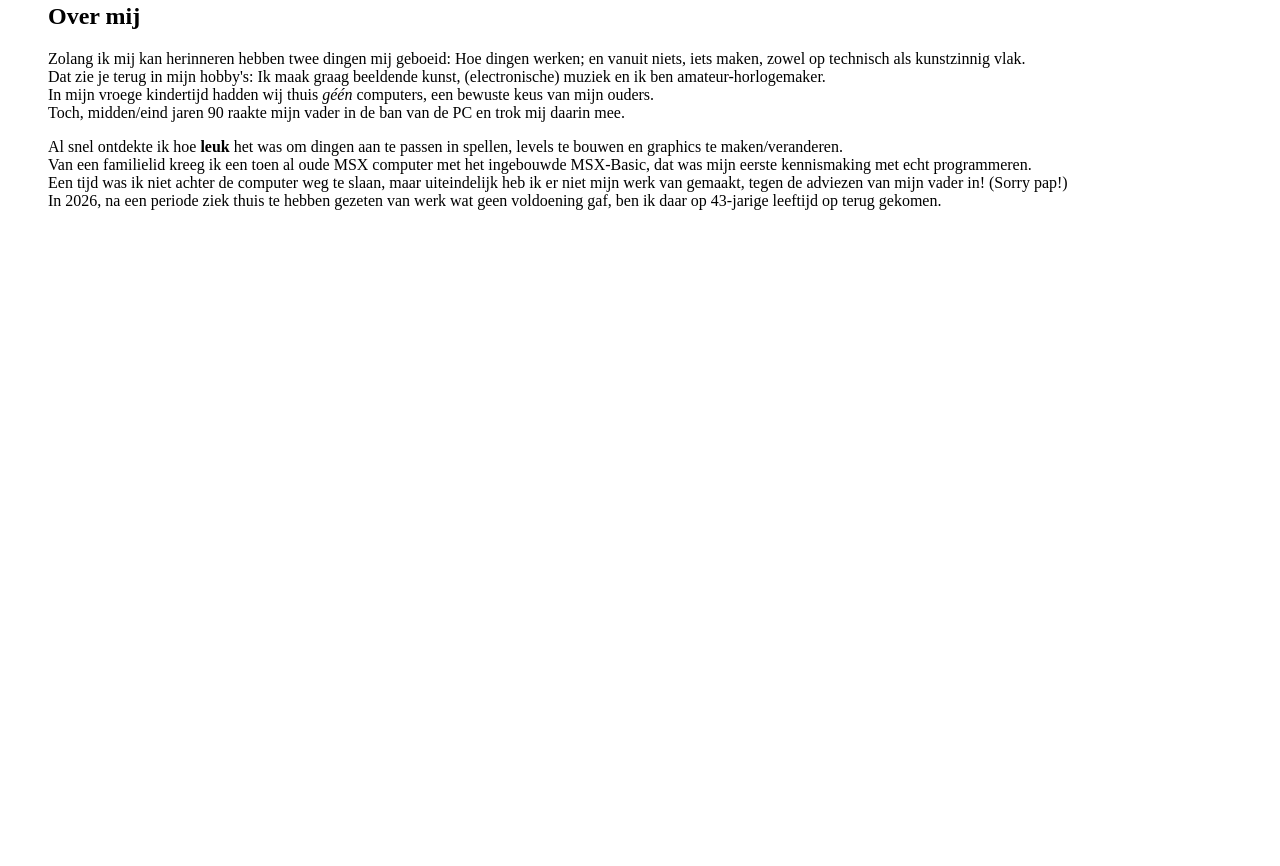
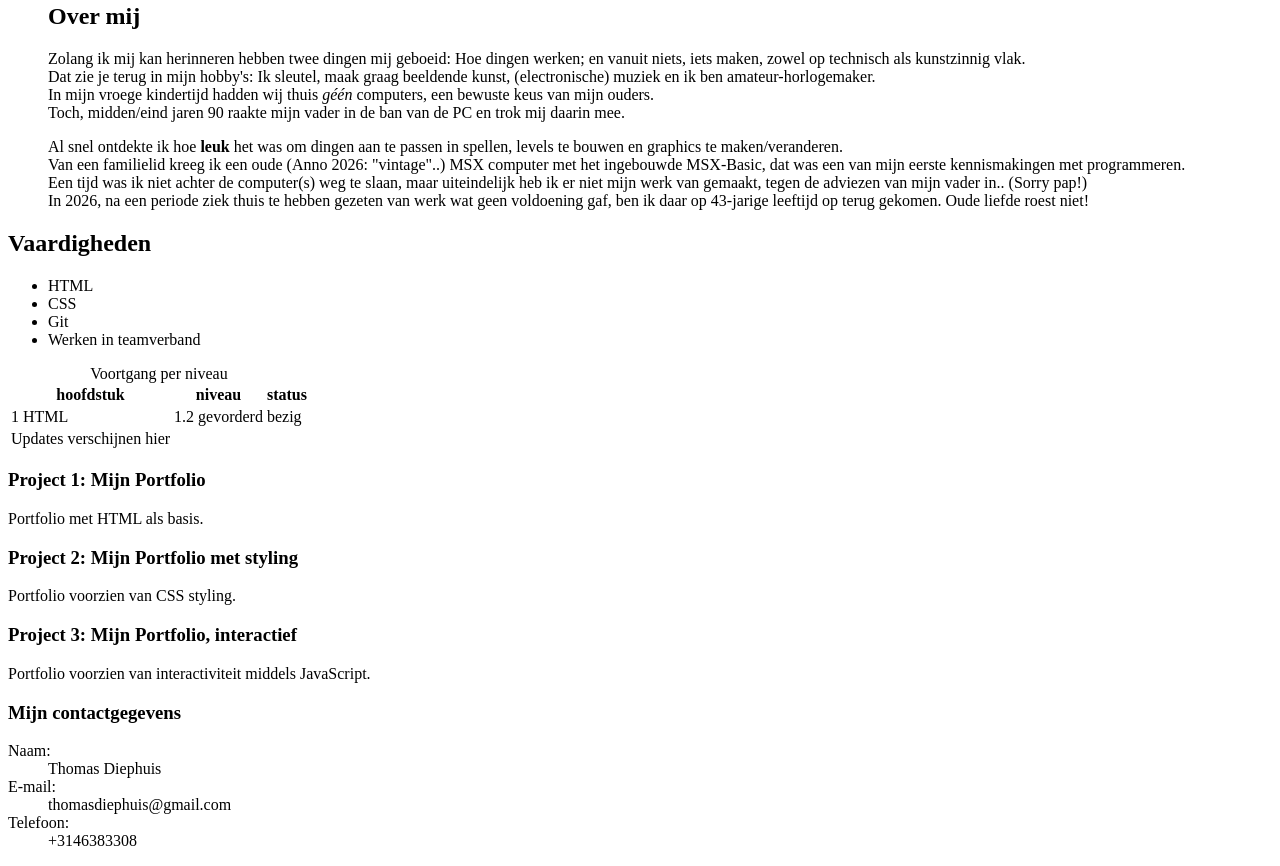
Before and after one commit to tdiephuis/tdiephuis.github.io, a plain HTML site: page portfolio.html in a window 1280 px wide. Shown: the part 487-1353 px from the top of the page. Before the commit the page ends 800 px from the top, so only its background shows below. Drawn offline with Linux system fonts and the light colour scheme.

Commit message:
niveau 1.2

```diff
--- a/portfolio.html
+++ b/portfolio.html
@@ -13,7 +13,7 @@
       <a href="#over-mij">Over mij</a>
       <a href="#projecten">Projecten</a>
       <a href="contact">Contact</a>
-      <a href="https://github.com/tdiephuis/tdiephuis.github.io" target="_blank" rel="noopener">GitHub</a>
+      <a title="Mijn GitHub" href="https://github.com/tdiephuis/tdiephuis.github.io" target="_blank" rel="noopener">GitHub</a>
     </nav>
     <section class="pagina-sectie" id="over-mij">
       <figure>
@@ -22,20 +22,60 @@
         <h2>Over mij</h2>
         <p>
            Zolang ik mij kan herinneren hebben twee dingen mij geboeid: Hoe dingen werken; en vanuit niets, iets maken, zowel op technisch als kunstzinnig vlak.<br>
-           Dat zie je terug in mijn hobby's: Ik maak graag beeldende kunst, (electronische) muziek en ik ben amateur-horlogemaker.<br>
+           Dat zie je terug in mijn hobby's: Ik sleutel, maak graag beeldende kunst, (electronische) muziek en ik ben amateur-horlogemaker.<br>
            In mijn vroege kindertijd hadden wij thuis <em>géén</em> computers, een bewuste keus van mijn ouders.<br>
            Toch, midden/eind jaren 90 raakte mijn vader in de ban van de PC en trok mij daarin mee.<br>
         </p>
         <p>
            Al snel ontdekte ik hoe <strong>leuk</strong> het was om dingen aan te passen in spellen, levels te bouwen en graphics te maken/veranderen.<br>
-           Van een familielid kreeg ik een toen al oude MSX computer met het ingebouwde MSX-Basic, dat was mijn eerste kennismaking met echt programmeren.<br>
-           Een tijd was ik niet achter de computer weg te slaan, maar uiteindelijk heb ik er niet mijn werk van gemaakt, tegen de adviezen van mijn vader in! (Sorry pap!)<br>
-           In 2026, na een periode ziek thuis te hebben gezeten van werk wat geen voldoening gaf, ben ik daar op 43-jarige leeftijd op terug gekomen.<br>
+           Van een familielid kreeg ik een oude (Anno 2026: "vintage"..) MSX computer met het ingebouwde MSX-Basic, dat was een van mijn eerste kennismakingen met programmeren.<br>
+           Een tijd was ik niet achter de computer(s) weg te slaan, maar uiteindelijk heb ik er niet mijn werk van gemaakt, tegen de adviezen van mijn vader in.. (Sorry pap!)<br>
+           In 2026, na een periode ziek thuis te hebben gezeten van werk wat geen voldoening gaf, ben ik daar op 43-jarige leeftijd op terug gekomen. Oude liefde roest niet!<br>
         </p>
       </figure>
+      <h2>Vaardigheden</h2>
+      <ul>
+        <li data-niveau="basis">HTML</li>
+        <li data-niveau="basis">CSS</li>
+        <li data-niveau="basis">Git</li>
+        <li data-niveau="ervaren">Werken in teamverband</li>
+      </ul>
+      <table>
+        <caption>Voortgang per niveau</caption>
+        <thead>
+          <tr><th>hoofdstuk</th><th>niveau</th><th>status</th></tr>
+        </thead>
+        <tbody>
+          <tr><td>1 HTML</td><td>1.2 gevorderd</td><td>bezig</td></tr>
+          <tr colspan="3"><td>Updates verschijnen hier</td></tr>
+        </tbody>
+      </table>
     </section>
-    <section class="pagina-sectie" id="projecten"></section>
-    <section class="pagina-sectie" id="contact"></section>
+    <section class="pagina-sectie" id="projecten">
+      <div class="project-kaart">
+        <h3>Project 1: Mijn Portfolio</h3>
+        <p>Portfolio met <span class="badge">HTML</span> als basis.</p>
+      </div>
+      <div class="project-kaart">
+        <h3>Project 2: Mijn Portfolio met styling</h3>
+        <p>Portfolio voorzien van <span class="badge">CSS</span> styling.</p>
+      </div>
+      <div class="project-kaart">
+        <h3>Project 3: Mijn Portfolio, interactief</h3>
+        <p>Portfolio voorzien van interactiviteit middels <span class="badge">JavaScript</span>.</p>
+      </div>
+    </section>
+    <section class="pagina-sectie" id="contact">
+      <h3>Mijn contactgegevens</h3>
+      <dl>
+        <dt>Naam:</dt>
+        <dd>Thomas Diephuis</dd>
+        <dt>E-mail:</dt>
+        <dd>thomasdiephuis@gmail.com</dd>
+        <dt>Telefoon:</dt>
+        <dd>+3146383308</dd>
+      </dl>
+    </section>
    </main>
 </body>
 </html>
```
